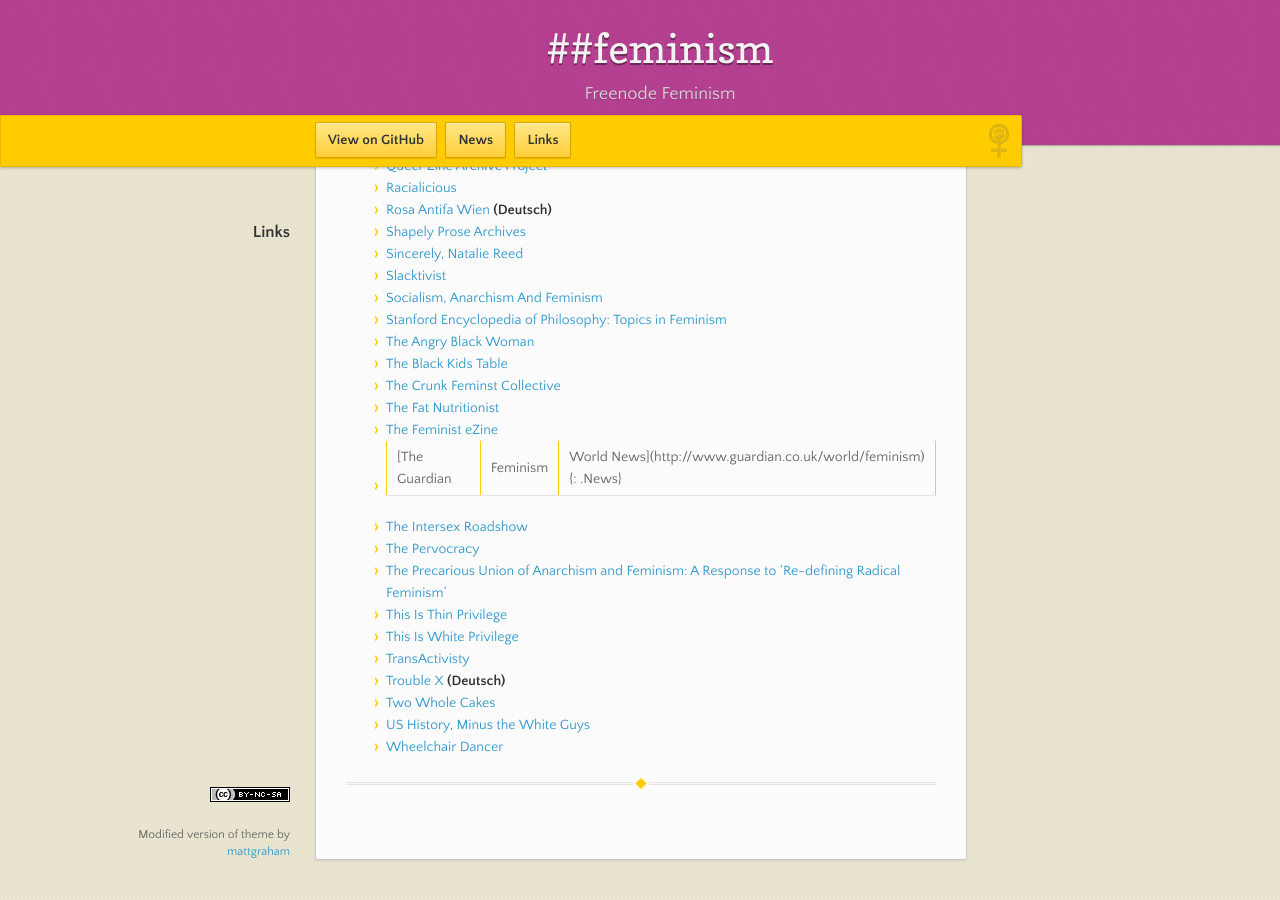
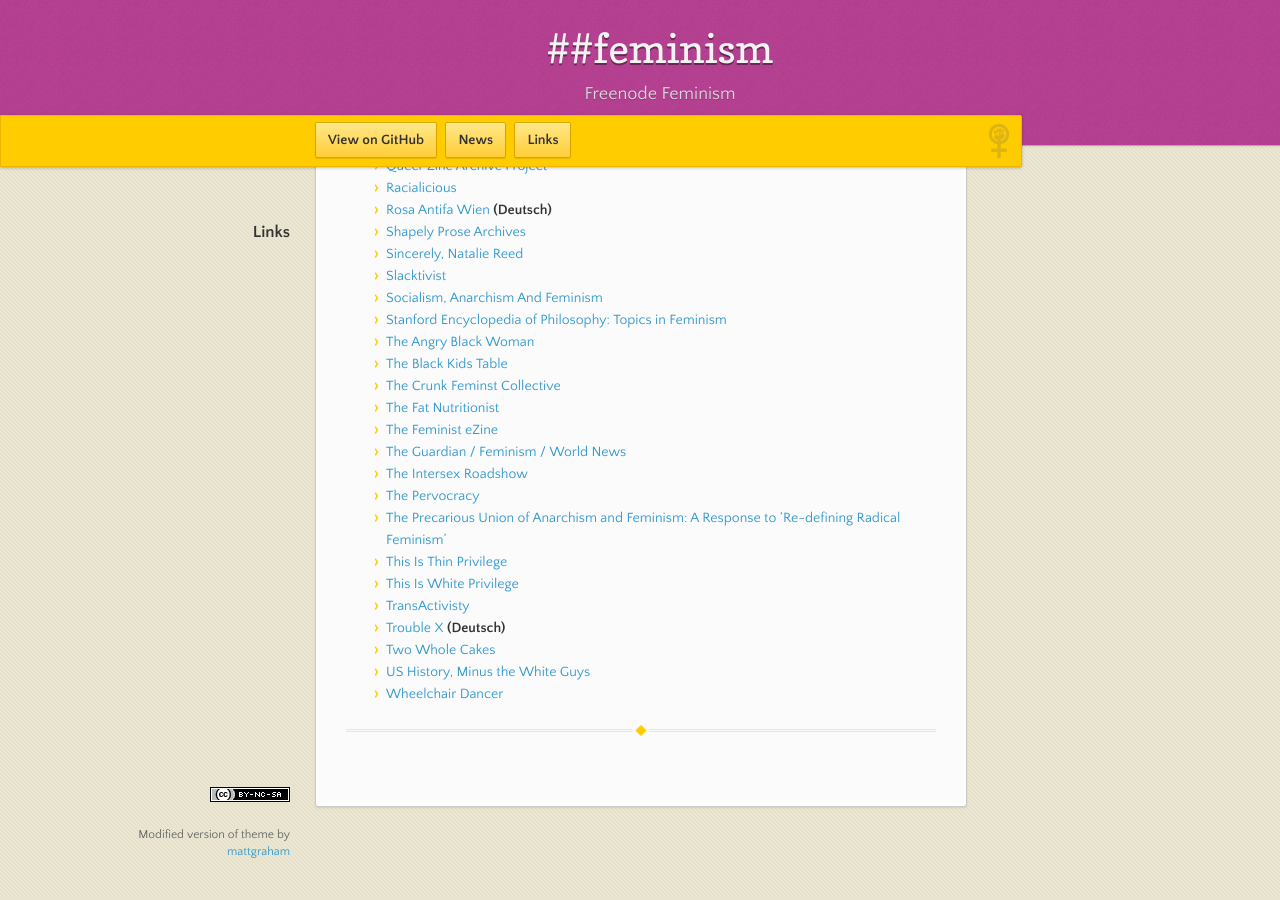
Before and after one commit to feminism-chat/feminism-chat.github.io, a Jekyll site: the page built from links.md, in a window 1280 px wide and 900 px high, scrolled down 657 px. Built offline with Jekyll 4.4.1, drawn with Linux system fonts in a browser that asks for light colours; nearby versions of some CDN libraries.

Commit message:
Replace '|' with /' in 'The Guardian' link title
The pipes are rendering a table in https://freenode-feminism.github.io/links/. While the title of the linked page has pipes, replacing them with something similar shouldn't make a large difference.

```diff
--- a/links.md
+++ b/links.md
@@ -50,7 +50,7 @@ title: Links
 * [The Crunk Feminst Collective](http://crunkfeministcollective.wordpress.com/){: .Race}
 * [The Fat Nutritionist](http://www.fatnutritionist.com/){: .Fat-Acceptance}
 * [The Feminist eZine](http://www.feministezine.com/feminist/){: .Zines}
-* [The Guardian | Feminism | World News](http://www.guardian.co.uk/world/feminism){: .News}
+* [The Guardian / Feminism / World News](http://www.guardian.co.uk/world/feminism){: .News}
 * [The Intersex Roadshow](http://intersexroadshow.blogspot.com/){: .GSRM}
 * [The Pervocracy](http://pervocracy.blogspot.com/){: .Sex}
 * [The Precarious Union of Anarchism and Feminism: A Response to 'Re-defining Radical Feminism'](http://theanarchistlibrary.org/library/red-sonja-nefac-boston-the-precarious-union-of-anarchism-and-feminism-a-response-to-re-defining){: .anarchism}
```
